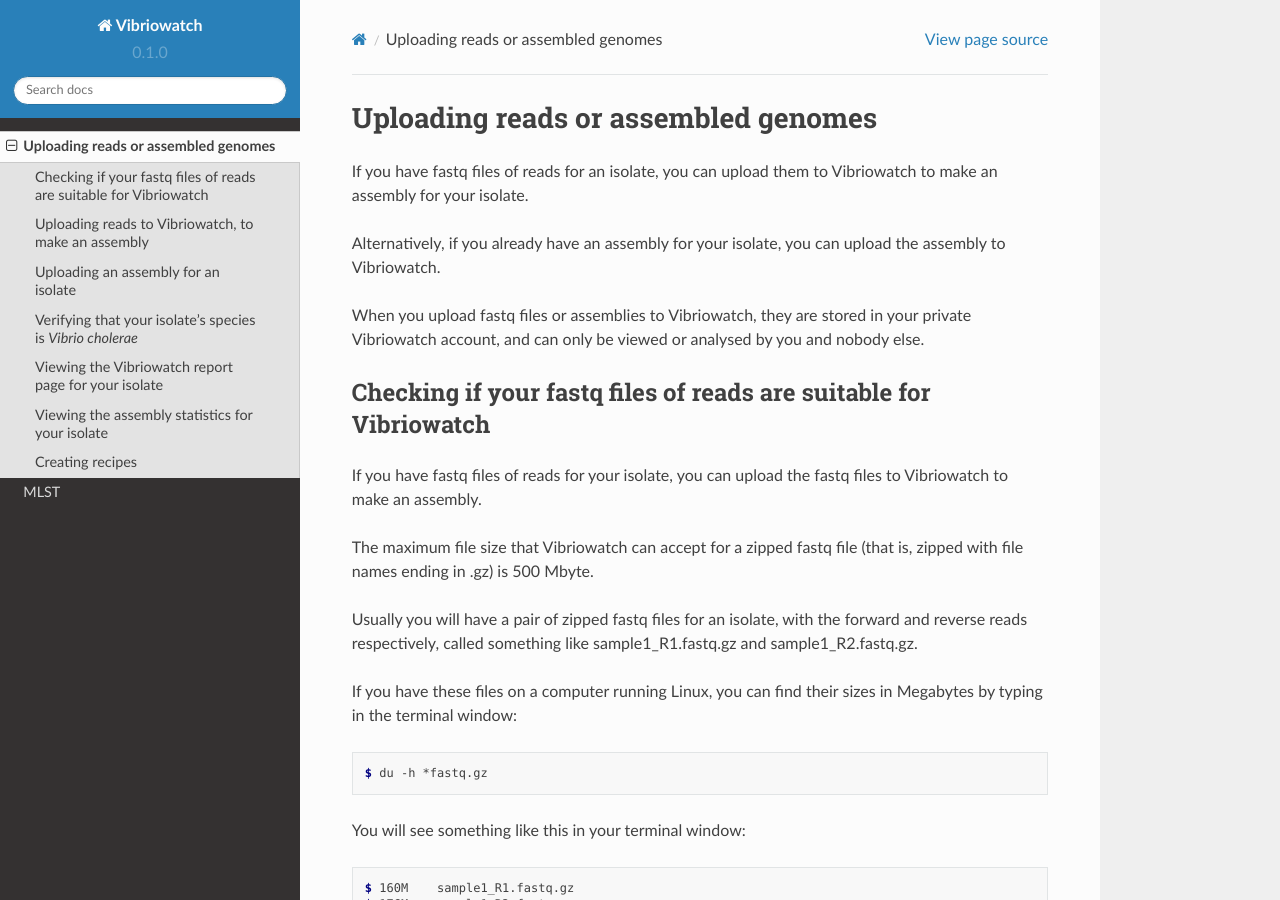
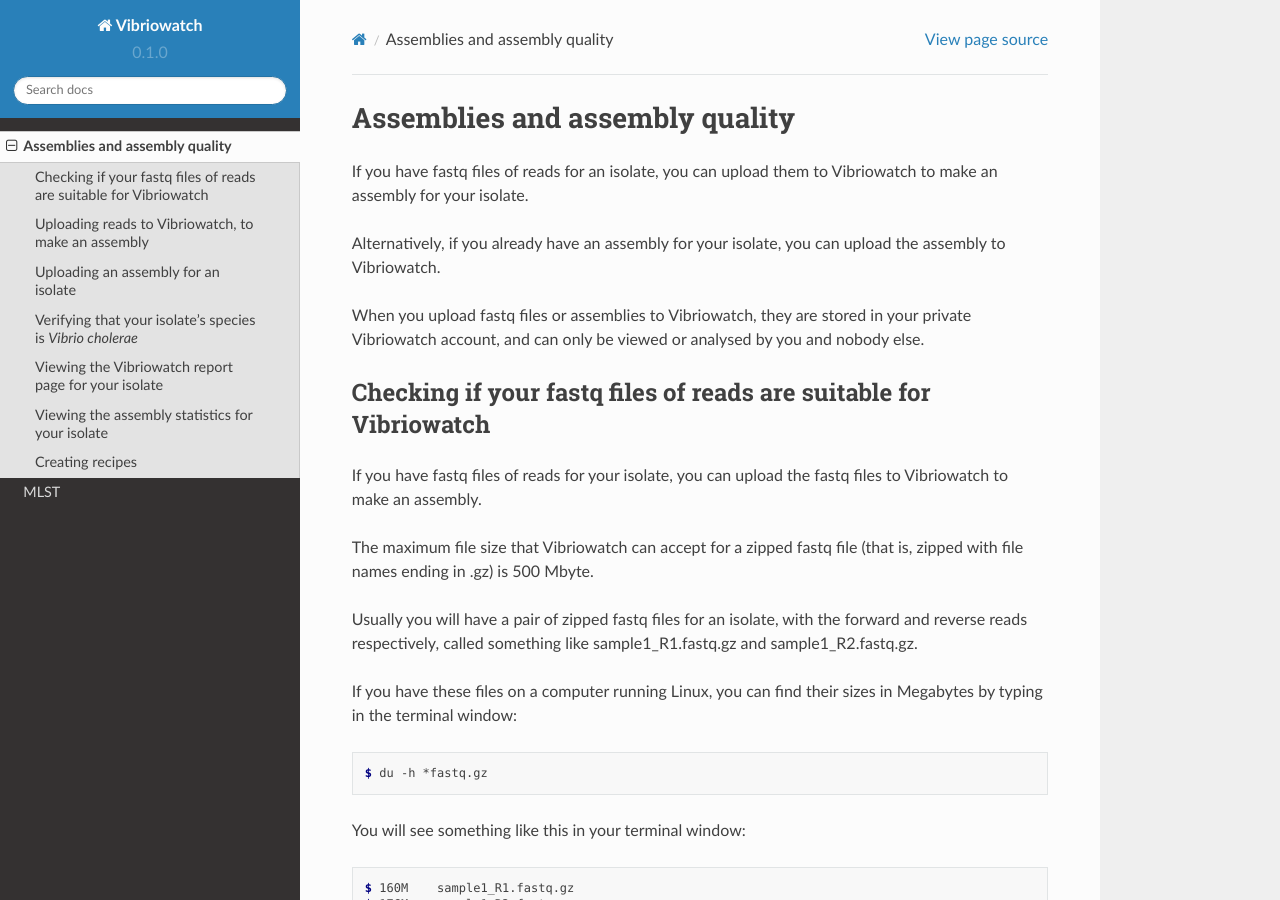
Before and after one commit to avrilcoghlan/cholerabook, a Sphinx documentation site: the page built from docs/source/assemblies.rst, in a window 1280 px wide and 900 px high. Built offline with Sphinx 7.4.7 and the Read the Docs theme 2.0.0, drawn with Linux system fonts in a browser that asks for light colours.

Commit message:
Update assemblies.rst
Updating the title.

```diff
--- a/docs/source/assemblies.rst
+++ b/docs/source/assemblies.rst
@@ -1,5 +1,5 @@
-Uploading reads or assembled genomes
-====================================
+Assemblies and assembly quality
+===============================
 
 If you have fastq files of reads for an isolate, you can upload them to Vibriowatch to make an assembly for your isolate.
 
```
